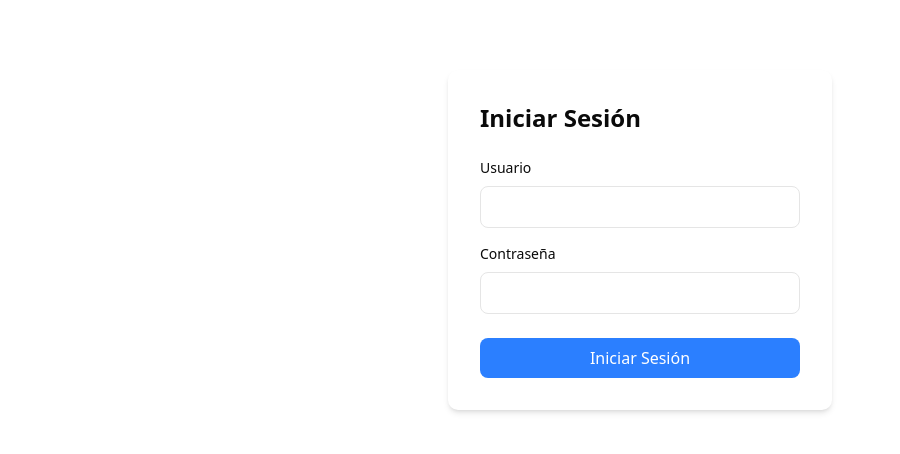
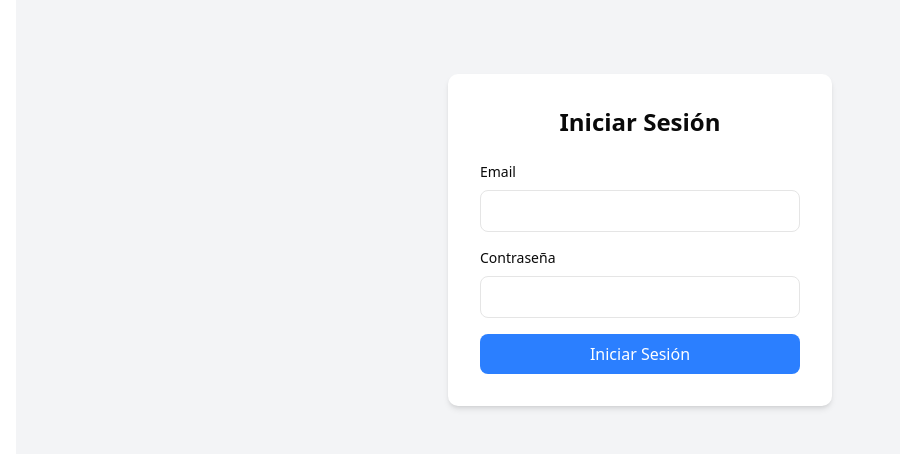
Before and after one commit to OscarMontilla/memory, a Next.js app: page /login in a window 1280 px wide. Shown: the part 296-750 px from the top of the page, without its empty margins (0-900 px from the left). Built offline with nearby package versions, Linux system fonts and the light colour scheme.

Commit message:
registro y login con api hechos

```diff
--- a/src/app/login/page.tsx
+++ b/src/app/login/page.tsx
@@ -2,31 +2,51 @@
 import { useState } from 'react';
 import { useRouter } from 'next/navigation';
 
-export default function Page() {
+export default function Login() {
   const [formData, setFormData] = useState({
-    username: '',
+    email: '',
     password: ''
   });
+  const [loading, setLoading] = useState(false);
+  const [error, setError] = useState('');
   const router = useRouter();
 
-  const handleSubmit = (e: React.FormEvent) => {
+  const handleSubmit = async (e: React.FormEvent) => {
     e.preventDefault();
+    setLoading(true);
+    setError('');
 
+    try {
+      const url = "https://soothing-magic-production.up.railway.app/api/login";
+      const response = await fetch(url, {
+        method: "POST",
+        headers: {
+          "Content-Type": "application/json",
+        },
+        body: JSON.stringify({
+          email: formData.email,
+          password: formData.password
+        }),
+      });
 
-    const users = JSON.parse(localStorage.getItem('users') || '[]');
+      const data = await response.json();
 
-
-    const user = users.find((u: any) =>
-      u.username === formData.username && u.password === formData.password
-    );
-
-    if (user) {
-
-      localStorage.setItem('currentUser', JSON.stringify(user));
-      alert('Login exitoso');
-      router.push('/');
-    } else {
-      alert('Usuario o contraseña incorrectos');
+      if (response.ok) {
+        // Guardamos el token en localStorage
+        localStorage.setItem('token', data.token);
+        // También podemos guardar información del usuario si la API la devuelve
+        if(data.user) {
+          localStorage.setItem('user', JSON.stringify(data.user));
+        }
+        router.push('/');
+      } else {
+        setError(data.message || 'Error en el login');
+      }
+    } catch (error) {
+      console.error('Error de conexión:', error);
+      setError('Error de conexión con el servidor');
+    } finally {
+      setLoading(false);
     }
   };
 
@@ -38,25 +58,34 @@ export default function Page() {
   };
 
   return (
-    <div className="min-h-screen flex items-center justify-center">
+    <div className="min-h-screen flex items-center justify-center bg-gray-100">
       <div className="bg-white p-8 rounded-lg shadow-md w-96">
-        <h1 className="text-2xl font-bold mb-6">Iniciar Sesión</h1>
-        <form onSubmit={handleSubmit}>
-          <div className="mb-4">
-            <label className="block text-sm font-medium mb-2" htmlFor="username">
-              Usuario
+        <h1 className="text-2xl font-bold mb-6 text-center">Iniciar Sesión</h1>
+
+        {error && (
+          <div className="mb-4 p-3 bg-red-100 border border-red-400 text-red-700 rounded">
+            {error}
+          </div>
+        )}
+
+        <form onSubmit={handleSubmit} className="space-y-4">
+          <div>
+            <label className="block text-sm font-medium mb-2" htmlFor="email">
+              Email
             </label>
             <input
-              type="text"
-              id="username"
-              name="username"
-              value={formData.username}
+              type="email"
+              id="email"
+              name="email"
+              value={formData.email}
               onChange={handleChange}
-              className="w-full p-2 border rounded-md"
+              className="w-full p-2 border rounded-md focus:ring-2 focus:ring-blue-500"
               required
+              disabled={loading}
             />
           </div>
-          <div className="mb-6">
+
+          <div>
             <label className="block text-sm font-medium mb-2" htmlFor="password">
               Contraseña
             </label>
@@ -66,15 +95,22 @@ export default function Page() {
               name="password"
               value={formData.password}
               onChange={handleChange}
-              className="w-full p-2 border rounded-md"
+              className="w-full p-2 border rounded-md focus:ring-2 focus:ring-blue-500"
               required
+              disabled={loading}
             />
           </div>
+
           <button
             type="submit"
-            className="w-full bg-blue-500 text-white p-2 rounded-md hover:bg-blue-600"
+            disabled={loading}
+            className={`w-full py-2 px-4 rounded-md text-white font-medium
+              ${loading
+                ? 'bg-blue-300 cursor-not-allowed'
+                : 'bg-blue-500 hover:bg-blue-600'
+              }`}
           >
-            Iniciar Sesión
+            {loading ? 'Iniciando sesión...' : 'Iniciar Sesión'}
           </button>
         </form>
       </div>
```
